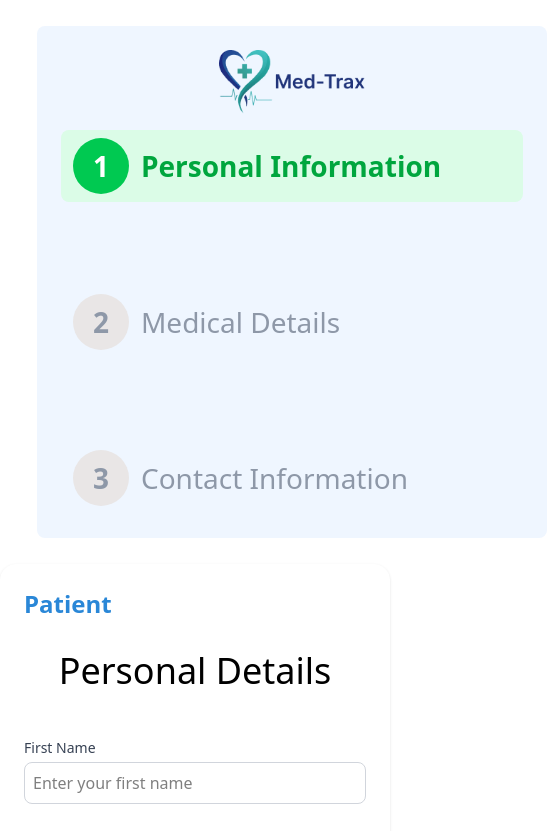
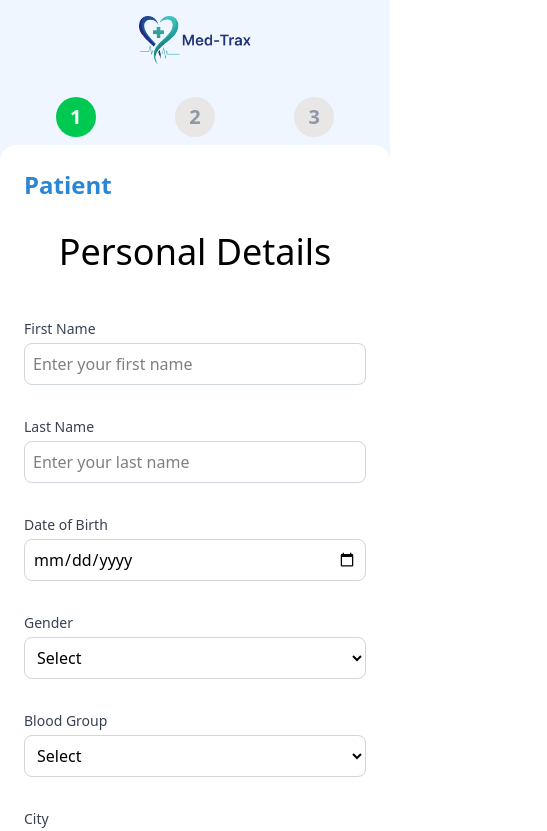
Before and after one commit to Rashiika/Med-Trax, a React (Vite) app: page /patient in a window 390 px wide. Shown: the top 831 px of the page, 547 px wide, since content can reach past the window. Built offline with nearby package versions, Linux system fonts and the light colour scheme.

Commit message:
The detail form layout is now responsive

```diff
--- a/src/App.jsx
+++ b/src/App.jsx
@@ -13,10 +13,11 @@ function App() {
   return (
     <Router>
       <Routes>
+         <Route path="/patient" element={<PatientForm />} />
         <Route path="/" element={<Home />} />
+
         <Route path="/login" element={<Login />} />
         <Route path="/signup" element={<Signup />} />
-        <Route path="/patient" element={<PatientForm />} />
         <Route path="/emailOtp" element={<EmailOtp />} />
         <Route path="/verifyOtp" element={<VerifyOtp />} />
         <Route path="/resetPassword" element={<ResetPassword />} />
--- a/src/components/Layout/DetailFormLayout.jsx
+++ b/src/components/Layout/DetailFormLayout.jsx
@@ -1,17 +1,15 @@
-// src/components/Layout/DetailFormLayout.jsx
 import React from "react";
 import logo from "../../assets/logo.png";
 
 const DetailFormLayout = ({ title, steps, activeStep, setActiveStep, children }) => {
   return (
-    <div className="flex flex-col md:flex-row min-h-screen bg-white">
-      {/* Left Sidebar */}
-      <div className="my-[1.62rem] ml-[2.31rem] w-[31.875rem] bg-blue-50 p-6 flex flex-col items-center rounded-lg">
-        {/* Logo */}
-        <img src={logo} alt="Logo" className="w-[9.125rem] mb-4" />
+    <div className="flex flex-col lg:flex-row min-h-screen bg-white">
+      <div className="w-full bg-blue-50 p-4 flex flex-col items-center
+                     lg:w-[31.875rem] lg:h-screen lg:sticky lg:top-0 lg:p-8 lg:rounded-lg lg:my-6 lg:ml-6">
 
-        {/* Steps */}
-        <div className="w-full space-y-[5.25rem]">
+        <img src={logo} alt="Logo" className="w-28 lg:w-[9.125rem] mb-6" />
+
+        <div className="flex flex-row justify-around w-full lg:flex-col lg:space-y-[5.25rem] lg:mt-4">
           {steps.map((step, index) => {
             const isActive = index === activeStep;
 
@@ -19,26 +17,22 @@ const DetailFormLayout = ({ title, steps, activeStep, setActiveStep, children })
               <button
                 key={index}
                 onClick={() => setActiveStep(index)}
-                className={`flex items-center w-full rounded-lg py-2 px-3 cursor-pointer transition duration-200 ${
-                  isActive ? "bg-green-100" : "hover:bg-blue-100"
-                }`}
+                className={`flex flex-col items-center p-2 rounded-lg transition duration-200
+                           lg:flex-row lg:w-full lg:py-2 lg:px-3
+                           ${isActive ? "lg:bg-green-100" : "lg:hover:bg-blue-100"}`}
               >
                 <div
-                  className={`w-[3.5rem] h-[3.5rem] flex items-center justify-center rounded-full mr-3 text-[1.75rem] font-semibold transition duration-200 ${
-                    isActive
-                      ? "bg-green-500 text-white"
-                      : "bg-[#E9E6E6] text-[#8E98A8]"
-                  }`}
+                  className={`w-10 h-10 text-xl flex items-center justify-center rounded-full font-semibold transition duration-200
+                             lg:w-[3.5rem] lg:h-[3.5rem] lg:text-[1.75rem] lg:mr-3
+                             ${isActive ? "bg-green-500 text-white" : "bg-[#E9E6E6] text-[#8E98A8]"}`}
                 >
                   {index + 1}
                 </div>
 
                 <p
-                  className={`text-[1.75rem] text-left transition duration-200 ${
-                    isActive
-                      ? "text-green-600 font-semibold"
-                      : "text-[#8E98A8]"
-                  }`}
+                  className={`hidden text-center transition duration-200
+                             lg:block lg:text-left lg:text-[1.75rem]
+                             ${isActive ? "text-green-600 font-semibold" : "text-[#8E98A8]"}`}
                 >
                   {step}
                 </p>
@@ -48,8 +42,7 @@ const DetailFormLayout = ({ title, steps, activeStep, setActiveStep, children })
         </div>
       </div>
 
-      {/* Right Form Area */}
-      <div className="flex-1 bg-white p-6 md:p-10 rounded-t-2xl md:rounded-none shadow-sm">
+      <div className="flex-1 bg-white p-6 lg:p-10 rounded-t-2xl -mt-4 z-10 lg:rounded-none lg:mt-0 shadow-lg lg:shadow-none">
         <h2 className="text-2xl font-semibold text-[#2A87D7] mb-6">{title}</h2>
         {children}
       </div>
--- a/src/components/Layout/FormLayout.jsx
+++ b/src/components/Layout/FormLayout.jsx
@@ -1,27 +1,24 @@
 import React from 'react';
 import logo from '../../assets/logo.png';
 import hospitalImg from '../../assets/hospital.png';
-
 const FormLayout = ({ children }) => {
     return (
         <div className="min-h-screen w-full bg-white md:flex md:flex-row font-[Inter]">
+
             <div className="hidden md:block md:w-1/2 md:h-screen md:sticky md:top-0">
                 <img
                     src={hospitalImg}
                     alt="Hospital Background"
                     className="w-full h-full object-cover"
                 />
-                 <div className="absolute top-8 left-0 right-0 flex justify-center z-10">
-                     <img src={logo} alt="Logo" className="w-40 h-auto"/>
-                 </div>
             </div>
+            <div className="w-full md:w-1/2 flex flex-col items-center bg-gray-100 md:bg-white">
 
-            <div className="w-full md:w-1/2 flex flex-col items-center">
                 <div className="relative w-full md:hidden">
                     <div className="absolute top-0 left-0 w-full flex justify-center pt-8 z-10">
                         <img src={logo} alt="Med-Trax" className="h-16 w-auto" />
                     </div>
-                    <div className="w-full h-64">
+                    <div className="w-full h-64 sm:h-80">
                         <img
                             src={hospitalImg}
                             alt=""
@@ -30,16 +27,17 @@ const FormLayout = ({ children }) => {
                     </div>
                 </div>
 
-                 <div className="hidden md:flex justify-center pt-12 pb-8">
-                     <img src={logo} alt="Med-Trax" className="h-16 w-auto" />
-                 </div>
+                <div className="hidden md:flex justify-center pt-12 pb-8">
+                    <img src={logo} alt="Med-Trax" className="h-20 w-auto" />
+                </div>
 
-                <div className="relative w-full max-w-md px-4 md:px-0 md:flex md:flex-col md:justify-center md:flex-grow">
-                    <div className="bg-white rounded-lg shadow-xl p-8 -mt-24 z-20 md:mt-0 md:shadow-none md:bg-transparent md:p-0 md:z-0">
+                <div className="w-full flex-grow flex justify-center px-4 md:px-8">
+                    <div className="w-full max-w-md bg-white rounded-lg shadow-xl p-8 -mt-24 z-20 md:shadow-none md:mt-0 md:bg-transparent md:p-0">
                         {children}
                     </div>
                 </div>
-                 <div className="pb-12 md:hidden"></div>
+
+                <div className="pb-12 md:hidden"></div>
             </div>
         </div>
     );
```
